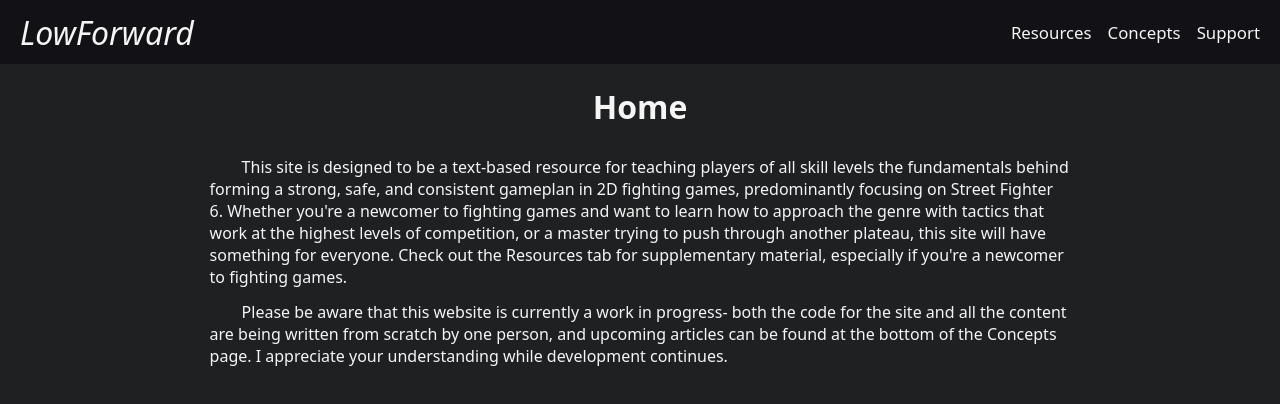
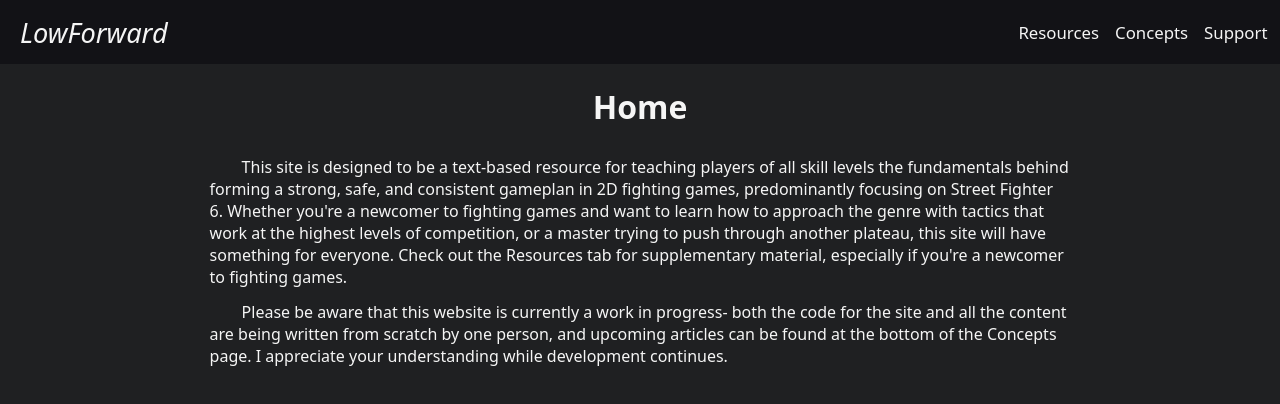
Before and after one commit to TruffleHogDev/LowForward, a React (Vite) app in the folder fg-site/lowforward_main/: page / in a window 1280 px wide. Shown: the top 404 px of the page. Built offline with nearby package versions, Linux system fonts and the light colour scheme.

Commit message:
Update App.css

```diff
--- a/fg-site/lowforward_main/src/App.css
+++ b/fg-site/lowforward_main/src/App.css
@@ -33,7 +33,7 @@ body {
 }
 
 .site-title {
-  font-size: 2rem;
+  font-size: 1.7rem;
   font-style:italic;
   display:flex;
   max-width:20%;
@@ -45,6 +45,7 @@ body {
   list-style: none;
   display: flex;
   gap: .5rem;
+  max-width:20%;
 }
 
 .nav a {
```
